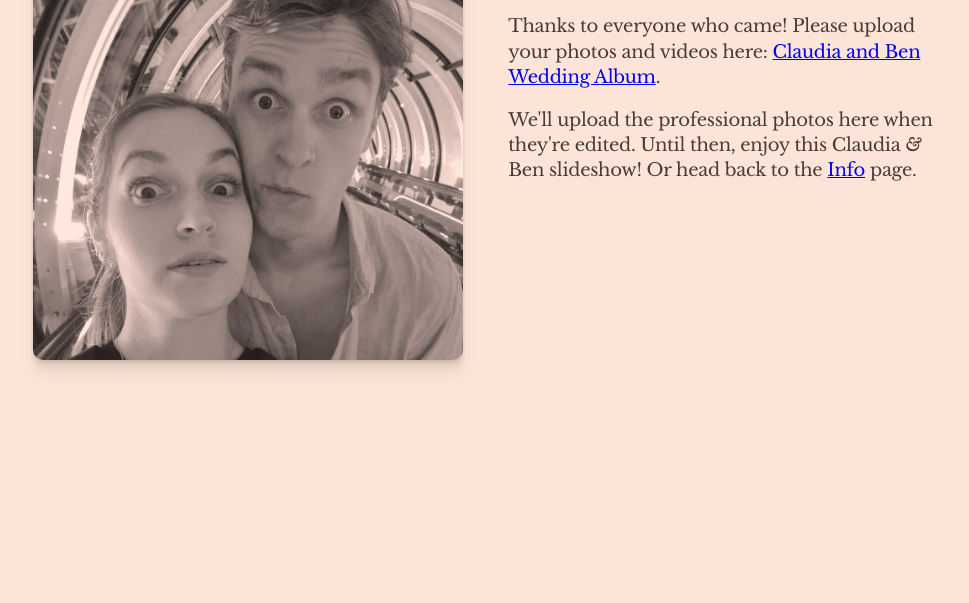
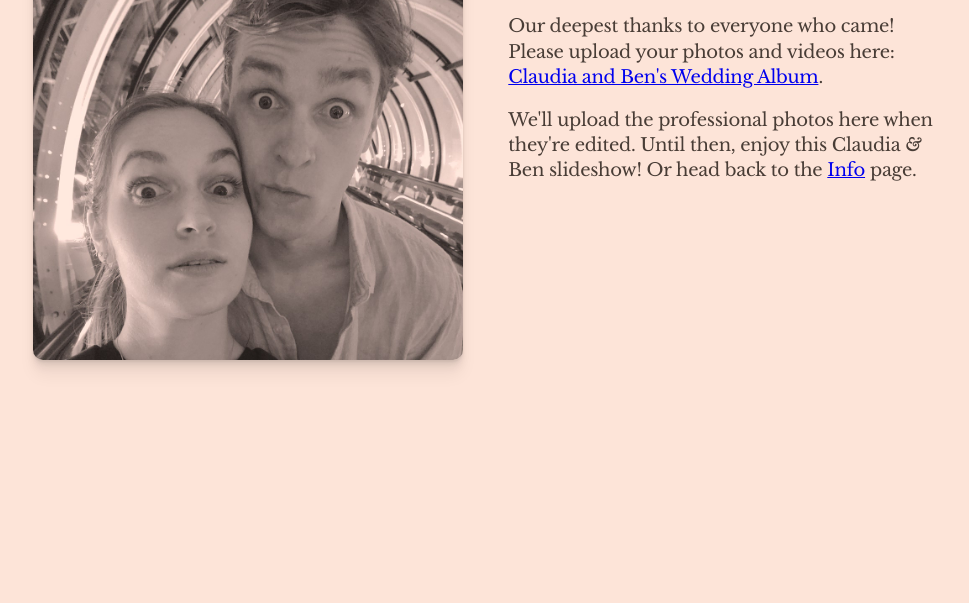
Before and after one commit to penborter/wedding, a plain HTML site: page photos.html in a window 1280 px wide. Shown: the part 197-800 px from the top of the page, without its empty margins (147-1116 px from the left). Drawn offline with nearby package versions, Linux system fonts and the light colour scheme.

Commit message:
Update photos.html

```diff
--- a/photos.html
+++ b/photos.html
@@ -37,7 +37,7 @@
       <div id="right">
         <p></p>
         <h1>Photos</h1>
-        <p>Thanks to everyone who came! Please upload your photos and videos here: <a href="https://photos.app.goo.gl/MGtfVB2XBkmBcFgW8">Claudia and Ben Wedding Album</a>.</p>
+        <p>Our deepest thanks to everyone who came! Please upload your photos and videos here: <a href="https://photos.app.goo.gl/MGtfVB2XBkmBcFgW8">Claudia and Ben's Wedding Album</a>.</p>
         <p>We'll upload the professional photos here when they're edited. Until then, enjoy this Claudia <i>&</i> Ben slideshow! Or head back to the <a href="info.html">Info</a> page.</p>
       </div>
     </div>
```
